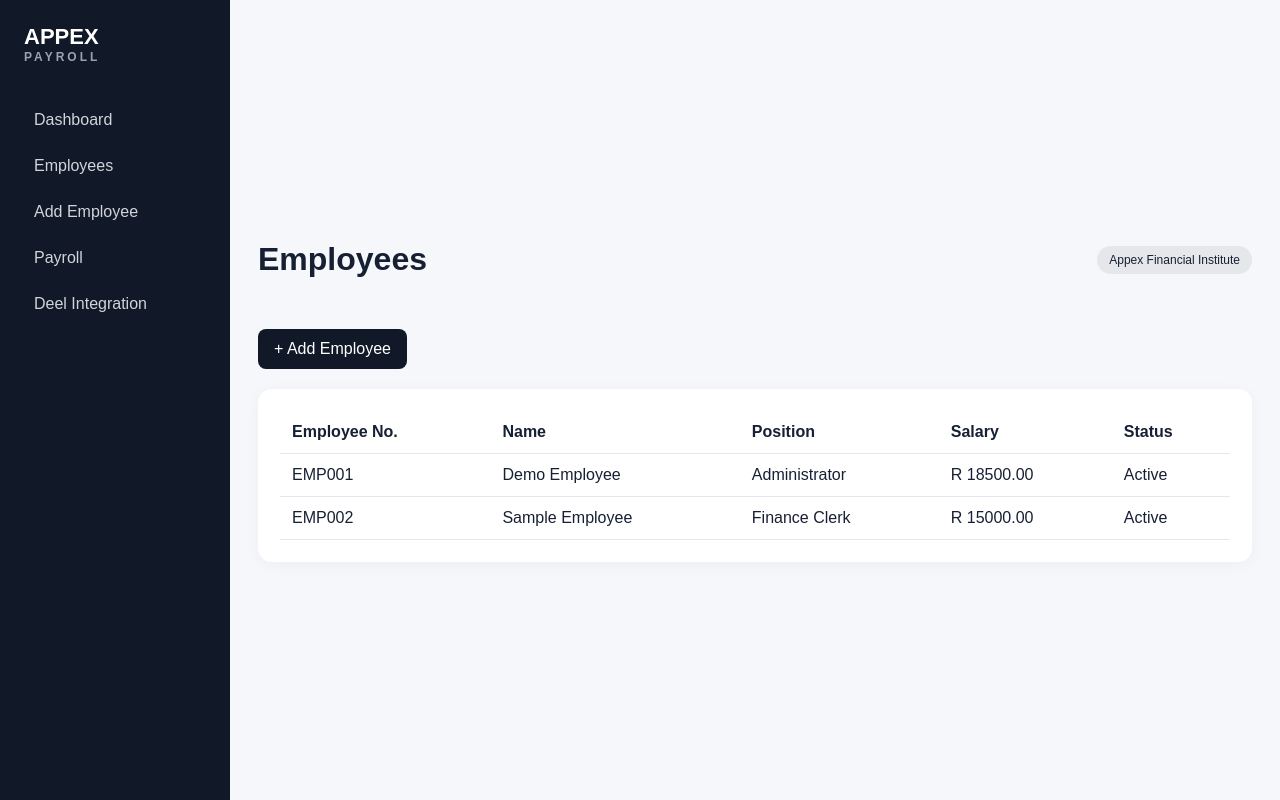
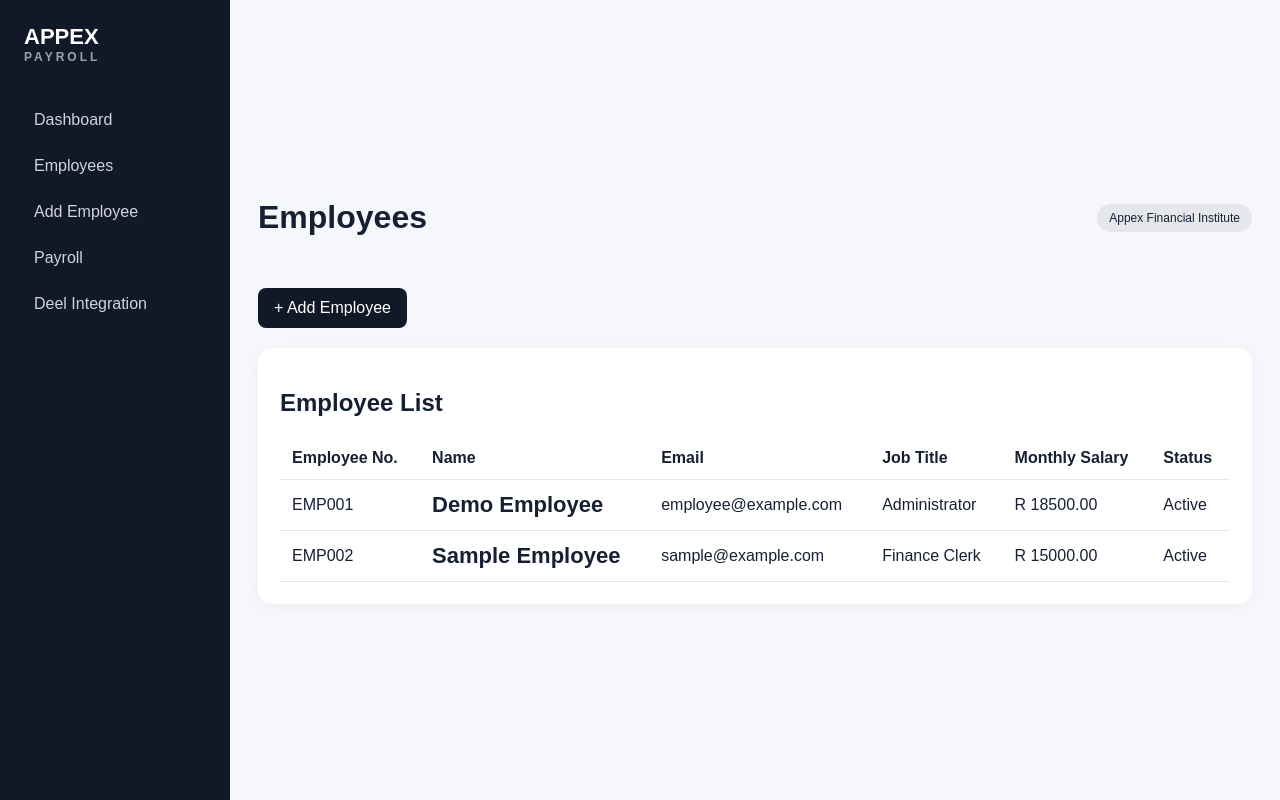
Before and after one commit to Dibola880/Appex---payroll-, a Flask app: page /employees in a window 1280 px wide. Run offline with Flask 3, Linux system fonts and the light colour scheme; data comes from the database, SQL or seed files in the repository.

Commit message:
Update employees.html

```diff
--- a/app/templates/employees.html
+++ b/app/templates/employees.html
@@ -7,52 +7,96 @@
 {% block content %}
 
 <div class="toolbar">
-    <a class="button"
-       href="{{ url_for('main.new_employee') }}">
+    <a class="button" href="{{ url_for('main.new_employee') }}">
         + Add Employee
     </a>
 </div>
 
 <div class="card">
 
+    <h2>Employee List</h2>
+
     {% if employees %}
 
+    <div class="table-container">
         <table>
+
             <thead>
                 <tr>
                     <th>Employee No.</th>
                     <th>Name</th>
-            <th>Position</th>
-            <th>Salary</th>
+                    <th>Email</th>
+                    <th>Job Title</th>
+                    <th>Monthly Salary</th>
                     <th>Status</th>
                 </tr>
             </thead>
 
             <tbody>
+
                 {% for employee in employees %}
+
                 <tr>
-            <td>{{ employee.employee_number }}</td>
 
                     <td>
+                        {{ employee.employee_number }}
+                    </td>
+
+                    <td>
+                        <strong>
                             {{ employee.first_name }}
                             {{ employee.last_name }}
+                        </strong>
                     </td>
 
-            <td>{{ employee.job_title or "-" }}</td>
+                    <td>
+                        {{ employee.email or "-" }}
+                    </td>
+
+                    <td>
+                        {{ employee.job_title or "-" }}
+                    </td>
 
                     <td>
                         R {{ "%.2f"|format(employee.monthly_salary or 0) }}
                     </td>
 
-            <td>{{ employee.status }}</td>
+                    <td>
+                        {% if employee.status == "Active" %}
+                            <span class="status-active">
+                                Active
+                            </span>
+                        {% else %}
+                            <span class="status-inactive">
+                                {{ employee.status }}
+                            </span>
+                        {% endif %}
+                    </td>
+
                 </tr>
+
                 {% endfor %}
+
             </tbody>
+
         </table>
+    </div>
 
     {% else %}
 
-<p class="muted">No employees found.</p>
+    <div class="empty-state">
+
+        <h3>No employees yet</h3>
+
+        <p>
+            You haven't added any employees to your company.
+        </p>
+
+        <a class="button" href="{{ url_for('main.new_employee') }}">
+            Add Your First Employee
+        </a>
+
+    </div>
 
     {% endif %}
 
```
Lines whose indentation alone changed are shown as unchanged.
